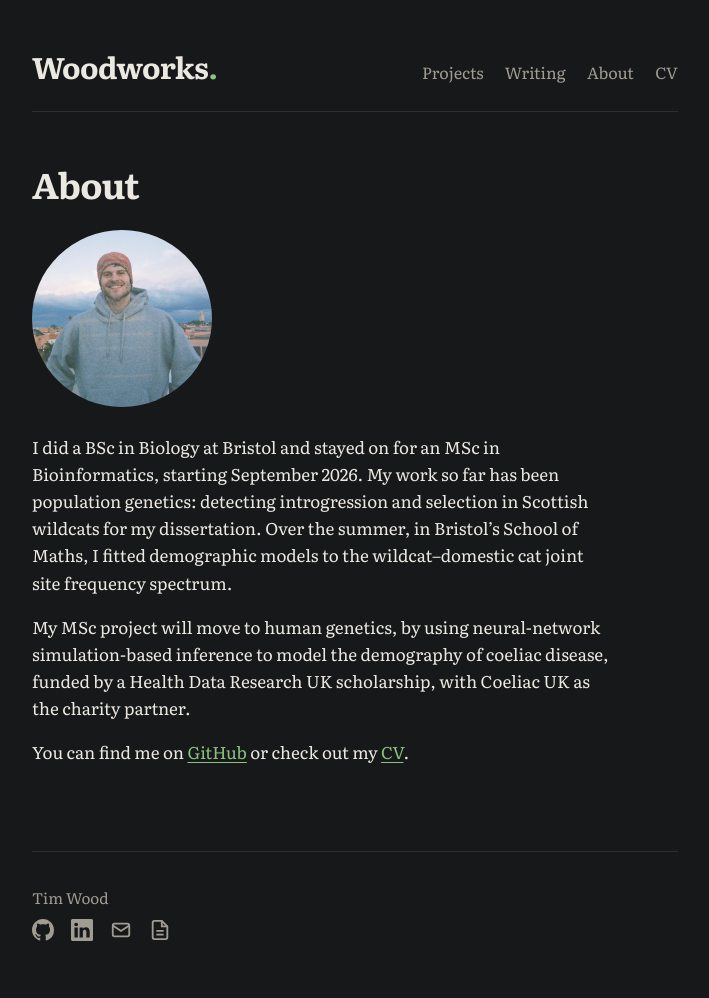
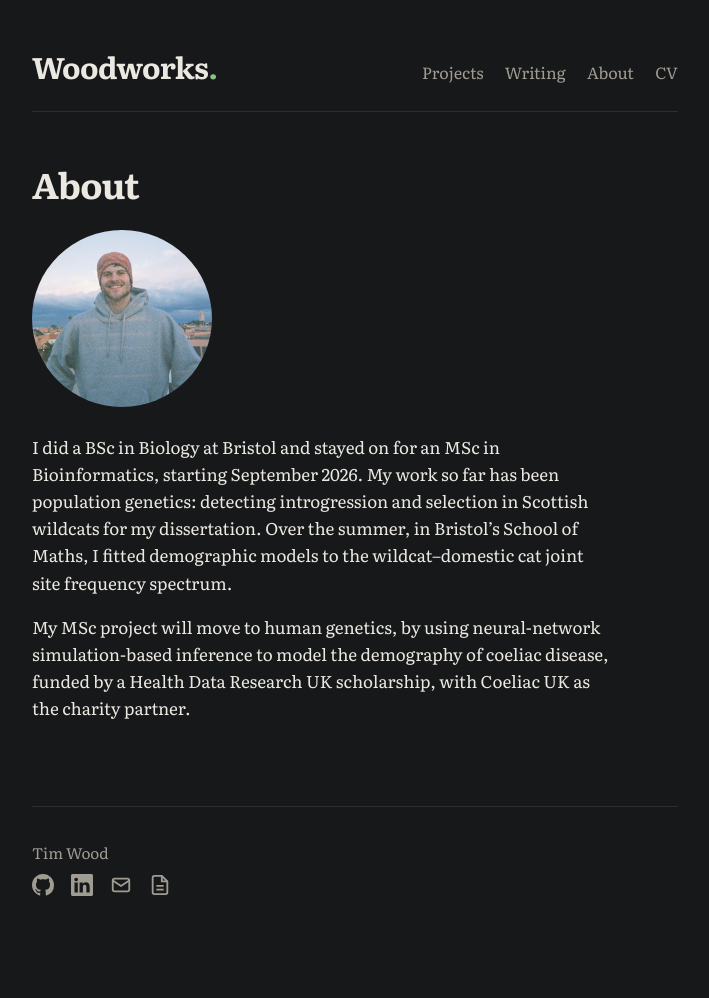
Before and after one commit to timj-wood/timj-wood.github.io, a Jekyll site: the page built from about.md, in a window 1280 px wide. Shown: the whole page, without its empty margins (285-994 px from the left). Built offline with Jekyll 4.4.1, drawn with Linux system fonts in a browser that asks for light colours; after the commit the page ends 954 px from its top, so only the background shows below that.

Commit message:
Remove GitHub and CV links from about.md
Removed personal links from the about section.

```diff
--- a/about.md
+++ b/about.md
@@ -7,5 +7,3 @@ permalink: /about/
 I did a BSc in Biology at Bristol and stayed on for an MSc in Bioinformatics, starting September 2026. My work so far has been population genetics: detecting introgression and selection in Scottish wildcats for my dissertation. Over the summer, in Bristol's School of Maths, I fitted demographic models to the wildcat–domestic cat joint site frequency spectrum.
 
 My MSc project will move to human genetics, by using neural-network simulation-based inference to model the demography of coeliac disease, funded by a Health Data Research UK scholarship, with Coeliac UK as the charity partner.
-
-You can find me on [GitHub](https://github.com/timj-wood) or check out my [CV](/assets/docs/cv.pdf).
```
